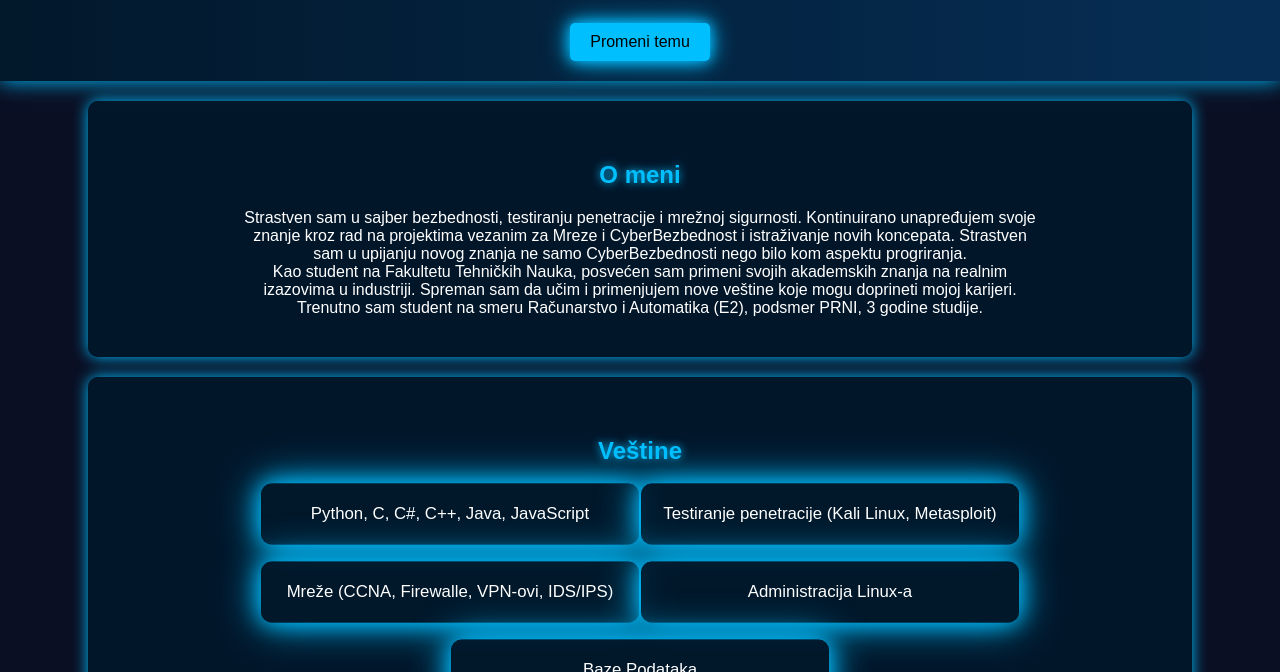
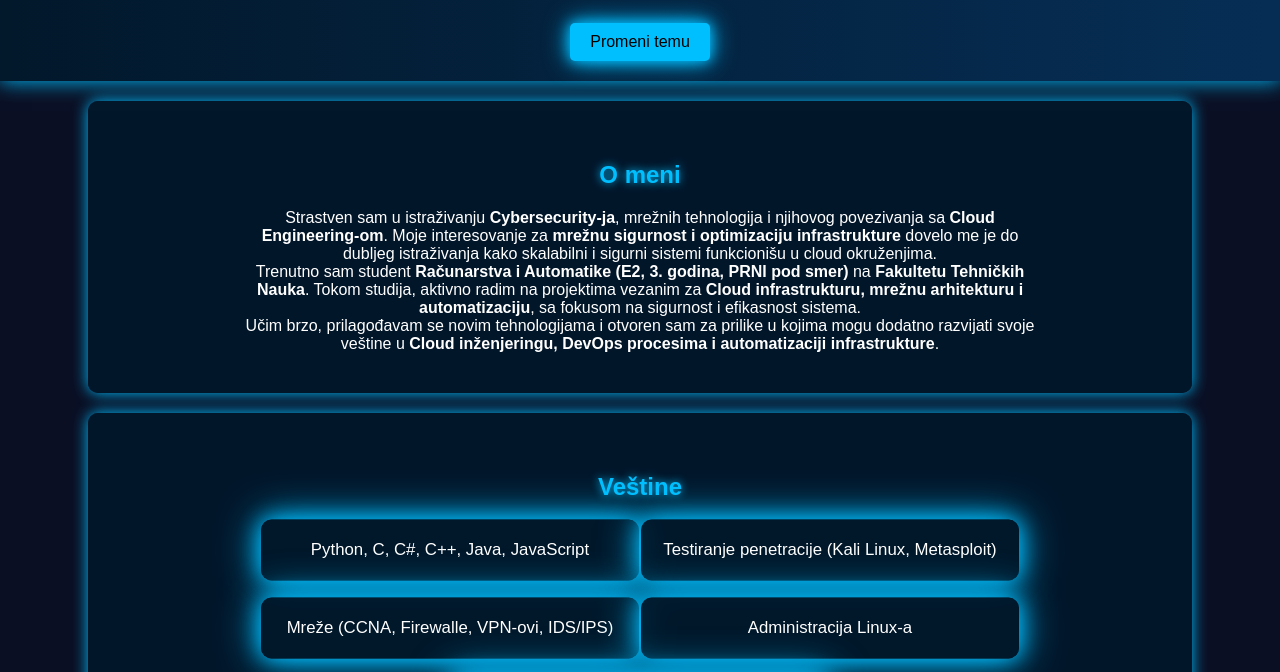
Before and after one commit to Jaddes/CV, a plain HTML site: page index.html in a window 1280 px wide. Shown: the part 121-793 px from the top of the page. Drawn offline with Linux system fonts and the light colour scheme.

Commit message:
Update index.html

```diff
--- a/index.html
+++ b/index.html
@@ -25,19 +25,24 @@
 
     <section id="o-meni">
         <h2>O meni</h2>
+        <div class="o-meni-container">
             <p>
-            Strastven sam u sajber bezbednosti, testiranju penetracije i mrežnoj sigurnosti.
-            Kontinuirano unapređujem svoje znanje kroz rad na projektima vezanim za Mreze i CyberBezbednost
-            i istraživanje novih koncepata. Strastven sam u upijanju novog znanja ne samo CyberBezbednosti nego bilo kom aspektu progriranja.
+                Strastven sam u istraživanju <strong>Cybersecurity-ja</strong>, mrežnih tehnologija i njihovog povezivanja sa <strong>Cloud Engineering-om</strong>.
+                Moje interesovanje za <strong>mrežnu sigurnost i optimizaciju infrastrukture</strong> dovelo me je do dubljeg istraživanja kako skalabilni i sigurni sistemi funkcionišu u cloud okruženjima.
             </p>
             <p>
-            Kao student na Fakultetu Tehničkih Nauka, posvećen sam primeni svojih akademskih znanja na realnim izazovima u industriji.
-            Spreman sam da učim i primenjujem nove veštine koje mogu doprineti mojoj karijeri.
+                Trenutno sam student <strong>Računarstva i Automatike (E2, 3. godina, PRNI pod smer)</strong> na <strong>Fakultetu Tehničkih Nauka</strong>.
+                Tokom studija, aktivno radim na projektima vezanim za <strong>Cloud infrastrukturu, mrežnu arhitekturu i automatizaciju</strong>, sa fokusom na sigurnost i efikasnost sistema.
             </p>
             <p>
-            Trenutno sam student na smeru Računarstvo i Automatika (E2), podsmer PRNI, 3 godine studije.
+                Učim brzo, prilagođavam se novim tehnologijama i otvoren sam za prilike u kojima mogu dodatno razvijati svoje veštine u
+                <strong>Cloud inženjeringu, DevOps procesima i automatizaciji infrastrukture</strong>.
             </p>
+        </div>
     </section>
+
+
+
 
 
     <section id="vestine">
```
Lines whose indentation alone changed are shown as unchanged.
